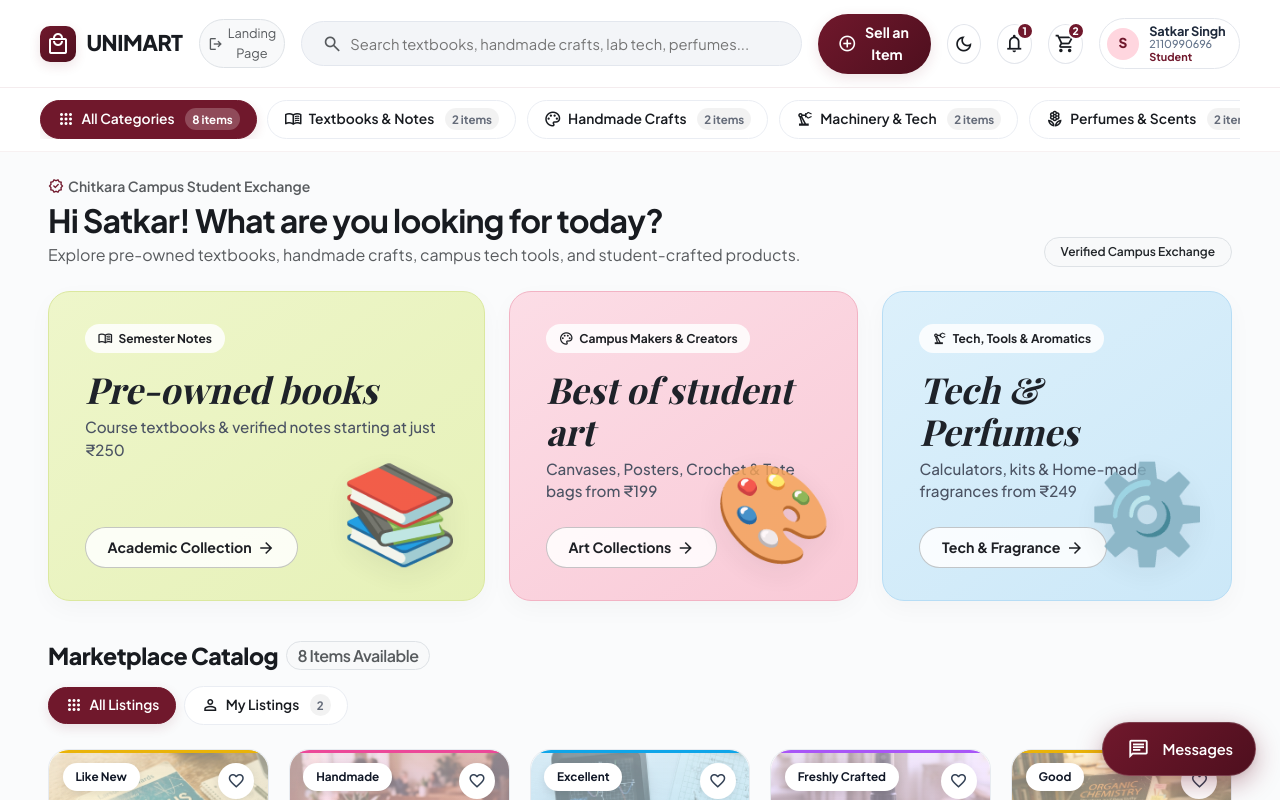
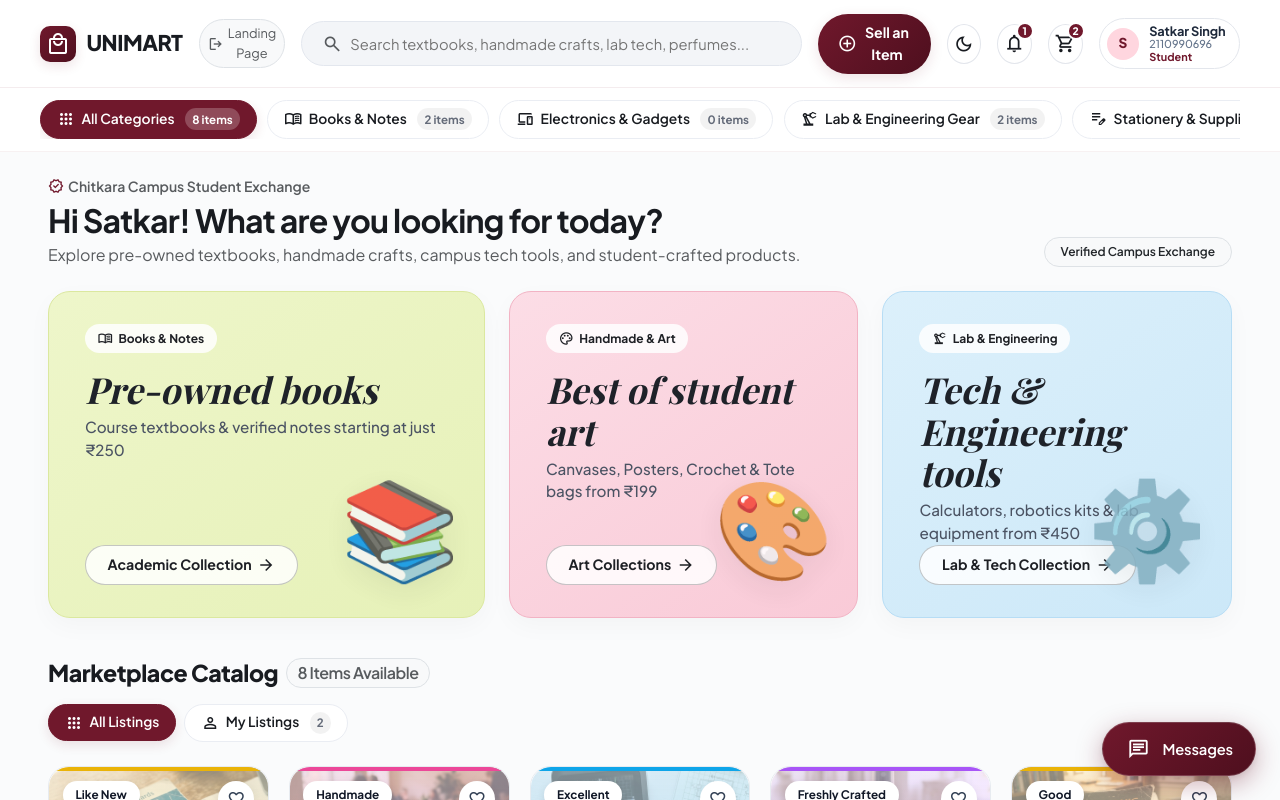
Before and after one commit to gagan069/UniMart, a React (Vite) app in the folder test-file-1/: page / in a window 1280 px wide. Built offline with nearby package versions, Linux system fonts and the light colour scheme; a web font is replaced by a local one.

Commit message:
fix: unify categories system across listings and filters (Bug 7) and exclude pending items from admin total value (Bug 8)

```diff
--- a/test-file-1/src/Dashboard.jsx
+++ b/test-file-1/src/Dashboard.jsx
@@ -167,13 +167,14 @@ export default function Dashboard({ onGoToLogin }) {
     }));
   };
 
-  // Category filter definitions
+  // Category filter definitions derived from categories.js
   const categoryDefs = [
     { key: 'All', name: 'All Categories', icon: 'apps' },
-    { key: 'Textbooks', name: 'Textbooks & Notes', icon: 'menu_book' },
-    { key: 'Handmade Crafts', name: 'Handmade Crafts', icon: 'palette' },
-    { key: 'Machinery & Tech', name: 'Machinery & Tech', icon: 'precision_manufacturing' },
-    { key: 'Perfumes & Scents', name: 'Perfumes & Scents', icon: 'local_florist' }
+    ...categories.map((c) => ({
+      key: c.id,
+      name: c.name,
+      icon: c.icon
+    }))
   ];
 
   const [catalogTab, setCatalogTab] = useState(() => {
@@ -226,28 +227,38 @@ export default function Dashboard({ onGoToLogin }) {
   const getCategoryCount = (key) => {
     if (key === 'All') return `${activeScopedProducts.length} items`;
     if (key === 'Pending') return `${pendingCount} items`;
-    const count = activeScopedProducts.filter((item) => item.category === key).length;
+    const count = activeScopedProducts.filter((item) => {
+      const itemCatId = resolveCategoryId(item);
+      const catObj = categories.find((c) => c.id === key);
+      return itemCatId === key || item.category === key || (catObj && item.category === catObj.name);
+    }).length;
     return `${count} items`;
   };
 
   // Dynamic product filtering by category and live search query within active scope
   const filteredProducts = activeScopedProducts.filter((item) => {
+    const itemCatId = resolveCategoryId(item);
+    const catObj = categories.find((c) => c.id === selectedCategory);
     const matchesCategory =
       selectedCategory === 'All'
         ? true
         : selectedCategory === 'Pending'
         ? item.status === 'pending'
-        : item.category === selectedCategory;
+        : itemCatId === selectedCategory ||
+          item.category === selectedCategory ||
+          (catObj && item.category === catObj.name);
+
     const q = searchQuery.trim().toLowerCase();
     if (!q) return matchesCategory;
 
     const matchesSearch =
-      item.title.toLowerCase().includes(q) ||
-      item.category.toLowerCase().includes(q) ||
-      item.seller.toLowerCase().includes(q) ||
+      (item.title || '').toLowerCase().includes(q) ||
+      (item.category || '').toLowerCase().includes(q) ||
+      (item.seller || '').toLowerCase().includes(q) ||
       (item.notes && item.notes.toLowerCase().includes(q)) ||
       (item.badge && item.badge.toLowerCase().includes(q)) ||
       (item.condition && item.condition.toLowerCase().includes(q)) ||
+      (item.description && item.description.toLowerCase().includes(q)) ||
       (item.status && item.status.toLowerCase().includes(q));
 
     return matchesCategory && matchesSearch;
@@ -1269,25 +1280,25 @@ export default function Dashboard({ onGoToLogin }) {
 
           {/* Card 1: Pre-owned Books (Lime Yellow Palette) */}
           <div
-            className={`unimart-spotlight-card card-lime-yellow ${selectedCategory === 'Textbooks' ? 'active-spotlight' : ''}`}
+            className={`unimart-spotlight-card card-lime-yellow ${selectedCategory === 'books-notes' ? 'active-spotlight' : ''}`}
             onClick={() => {
-              setSelectedCategory(selectedCategory === 'Textbooks' ? 'All' : 'Textbooks');
+              setSelectedCategory(selectedCategory === 'books-notes' ? 'All' : 'books-notes');
               document.getElementById('marketplace-catalog')?.scrollIntoView({ behavior: 'smooth' });
             }}
             role="button"
             tabIndex={0}
             onKeyDown={(e) => {
               if (e.key === 'Enter' || e.key === ' ') {
-                setSelectedCategory(selectedCategory === 'Textbooks' ? 'All' : 'Textbooks');
+                setSelectedCategory(selectedCategory === 'books-notes' ? 'All' : 'books-notes');
                 document.getElementById('marketplace-catalog')?.scrollIntoView({ behavior: 'smooth' });
               }
             }}
-            title="Filter by Textbooks & Notes"
+            title="Filter by Books & Notes"
           >
             <div>
               <div className="unimart-card-tag">
                 <span className="material-symbols-outlined" style={{ fontSize: '15px' }}>menu_book</span>
-                <span>Semester Notes</span>
+                <span>Books & Notes</span>
               </div>
               <div className="unimart-card-serif-title">
                 Pre-owned books
@@ -1298,9 +1309,9 @@ export default function Dashboard({ onGoToLogin }) {
             </div>
 
             <div className="unimart-view-all-pill">
-              <span>{selectedCategory === 'Textbooks' ? 'Active Filter • Click to Reset' : 'Academic Collection'}</span>
+              <span>{selectedCategory === 'books-notes' ? 'Active Filter • Click to Reset' : 'Academic Collection'}</span>
               <span className="material-symbols-outlined" style={{ fontSize: '18px' }}>
-                {selectedCategory === 'Textbooks' ? 'close' : 'arrow_forward'}
+                {selectedCategory === 'books-notes' ? 'close' : 'arrow_forward'}
               </span>
             </div>
 
@@ -1309,25 +1320,25 @@ export default function Dashboard({ onGoToLogin }) {
 
           {/* Card 2: Student Handmade Crafts & Art (Soft Pink Palette) */}
           <div
-            className={`unimart-spotlight-card card-soft-pink ${selectedCategory === 'Handmade Crafts' ? 'active-spotlight' : ''}`}
+            className={`unimart-spotlight-card card-soft-pink ${selectedCategory === 'handmade-art' ? 'active-spotlight' : ''}`}
             onClick={() => {
-              setSelectedCategory(selectedCategory === 'Handmade Crafts' ? 'All' : 'Handmade Crafts');
+              setSelectedCategory(selectedCategory === 'handmade-art' ? 'All' : 'handmade-art');
               document.getElementById('marketplace-catalog')?.scrollIntoView({ behavior: 'smooth' });
             }}
             role="button"
             tabIndex={0}
             onKeyDown={(e) => {
               if (e.key === 'Enter' || e.key === ' ') {
-                setSelectedCategory(selectedCategory === 'Handmade Crafts' ? 'All' : 'Handmade Crafts');
+                setSelectedCategory(selectedCategory === 'handmade-art' ? 'All' : 'handmade-art');
                 document.getElementById('marketplace-catalog')?.scrollIntoView({ behavior: 'smooth' });
               }
             }}
-            title="Filter by Student Handmade Crafts"
+            title="Filter by Handmade & Art"
           >
             <div>
               <div className="unimart-card-tag">
                 <span className="material-symbols-outlined" style={{ fontSize: '15px' }}>palette</span>
-                <span>Campus Makers & Creators</span>
+                <span>Handmade & Art</span>
               </div>
               <div className="unimart-card-serif-title">
                 Best of student art
@@ -1338,49 +1349,49 @@ export default function Dashboard({ onGoToLogin }) {
             </div>
 
             <div className="unimart-view-all-pill">
-              <span>{selectedCategory === 'Handmade Crafts' ? 'Active Filter • Click to Reset' : 'Art Collections'}</span>
+              <span>{selectedCategory === 'handmade-art' ? 'Active Filter • Click to Reset' : 'Art Collections'}</span>
               <span className="material-symbols-outlined" style={{ fontSize: '18px' }}>
-                {selectedCategory === 'Handmade Crafts' ? 'close' : 'arrow_forward'}
+                {selectedCategory === 'handmade-art' ? 'close' : 'arrow_forward'}
               </span>
             </div>
 
             <span className="unimart-card-art-icon">🎨</span>
           </div>
 
-          {/* Card 3: Machinery, Tech & Perfumes (Sky Blue Palette) */}
+          {/* Card 3: Lab & Engineering Gear (Sky Blue Palette) */}
           <div
-            className={`unimart-spotlight-card card-sky-blue ${selectedCategory === 'Machinery & Tech' ? 'active-spotlight' : ''}`}
+            className={`unimart-spotlight-card card-sky-blue ${selectedCategory === 'lab-engineering-gear' ? 'active-spotlight' : ''}`}
             onClick={() => {
-              setSelectedCategory(selectedCategory === 'Machinery & Tech' ? 'All' : 'Machinery & Tech');
+              setSelectedCategory(selectedCategory === 'lab-engineering-gear' ? 'All' : 'lab-engineering-gear');
               document.getElementById('marketplace-catalog')?.scrollIntoView({ behavior: 'smooth' });
             }}
             role="button"
             tabIndex={0}
             onKeyDown={(e) => {
               if (e.key === 'Enter' || e.key === ' ') {
-                setSelectedCategory(selectedCategory === 'Machinery & Tech' ? 'All' : 'Machinery & Tech');
+                setSelectedCategory(selectedCategory === 'lab-engineering-gear' ? 'All' : 'lab-engineering-gear');
                 document.getElementById('marketplace-catalog')?.scrollIntoView({ behavior: 'smooth' });
               }
             }}
-            title="Filter by Machinery & Tech"
+            title="Filter by Lab & Engineering Gear"
           >
             <div>
               <div className="unimart-card-tag">
                 <span className="material-symbols-outlined" style={{ fontSize: '15px' }}>precision_manufacturing</span>
-                <span>Tech, Tools & Aromatics</span>
+                <span>Lab & Engineering</span>
               </div>
               <div className="unimart-card-serif-title">
-                Tech & Perfumes
+                Tech & Engineering tools
               </div>
               <div className="unimart-card-subtitle">
-                Calculators, kits & Home-made fragrances from ₹249
+                Calculators, robotics kits & lab equipment from ₹450
               </div>
             </div>
 
             <div className="unimart-view-all-pill">
-              <span>{selectedCategory === 'Machinery & Tech' ? 'Active Filter • Click to Reset' : 'Tech & Fragrance'}</span>
+              <span>{selectedCategory === 'lab-engineering-gear' ? 'Active Filter • Click to Reset' : 'Lab & Tech Collection'}</span>
               <span className="material-symbols-outlined" style={{ fontSize: '18px' }}>
-                {selectedCategory === 'Machinery & Tech' ? 'close' : 'arrow_forward'}
+                {selectedCategory === 'lab-engineering-gear' ? 'close' : 'arrow_forward'}
               </span>
             </div>
 
@@ -1463,7 +1474,7 @@ export default function Dashboard({ onGoToLogin }) {
                 {selectedCategory !== 'All' && (
                   <span className="badge bg-white text-dark border rounded-pill px-3 py-2 d-inline-flex align-items-center gap-2 shadow-sm">
                     <span className="text-muted small">Category:</span>
-                    <strong>{selectedCategory}</strong>
+                    <strong>{categories.find((c) => c.id === selectedCategory)?.name || (selectedCategory === 'Pending' ? 'Waiting Approval' : selectedCategory)}</strong>
                     <button
                       type="button"
                       className="btn-close ms-1"
@@ -1534,8 +1545,8 @@ export default function Dashboard({ onGoToLogin }) {
               <h4 className="fw-bold mb-1">No Listings Found</h4>
               <p className="text-muted small mb-3 text-center" style={{ maxWidth: '420px' }}>
                 {searchQuery.trim()
-                  ? `No products match "${searchQuery}" in ${selectedCategory === 'All' ? 'any category' : selectedCategory}.`
-                  : `No products available currently in "${selectedCategory}".`}
+                  ? `No products match "${searchQuery}" in ${selectedCategory === 'All' ? 'any category' : (categories.find((c) => c.id === selectedCategory)?.name || selectedCategory)}.`
+                  : `No products available currently in "${categories.find((c) => c.id === selectedCategory)?.name || selectedCategory}".`}
               </p>
               <button
                 type="button"
--- a/test-file-1/src/context/ListingsContext.jsx
+++ b/test-file-1/src/context/ListingsContext.jsx
@@ -15,7 +15,7 @@ export const INITIAL_PRODUCTS = [
     id: 1,
     seller_id: 'student_b',
     title: 'Calculus',
-    category: 'Textbooks',
+    category: 'Books & Notes',
     category_id: 'books-notes',
     price: 450,
     origPrice: 1499,
@@ -33,7 +33,7 @@ export const INITIAL_PRODUCTS = [
     id: 2,
     seller_id: 'student_c',
     title: 'Handcrafted Matcha Mug',
-    category: 'Handmade Crafts',
+    category: 'Handmade & Art',
     category_id: 'handmade-art',
     price: 350,
     origPrice: 699,
@@ -51,7 +51,7 @@ export const INITIAL_PRODUCTS = [
     id: 3,
     seller_id: 'student_d',
     title: 'Color Graphing Calculator',
-    category: 'Machinery & Tech',
+    category: 'Lab & Engineering Gear',
     category_id: 'lab-engineering-gear',
     price: 2499,
     origPrice: 6999,
@@ -69,7 +69,7 @@ export const INITIAL_PRODUCTS = [
     id: 4,
     seller_id: 'student_e',
     title: 'Botanical Room Spray: Cedar & Wild Lavender (50ml)',
-    category: 'Perfumes & Scents',
+    category: 'Perfumes & Grooming',
     category_id: 'perfumes-grooming',
     price: 299,
     origPrice: 499,
@@ -87,7 +87,7 @@ export const INITIAL_PRODUCTS = [
     id: 5,
     seller_id: 'student_a',
     title: 'Organic Chemistry as a Second Language (Klein)',
-    category: 'Textbooks',
+    category: 'Books & Notes',
     category_id: 'books-notes',
     price: 380,
     origPrice: 1100,
@@ -105,7 +105,7 @@ export const INITIAL_PRODUCTS = [
     id: 6,
     seller_id: 'student_f',
     title: 'Block-Printed Canvas Tote Bag (Sunflower Edition)',
-    category: 'Handmade Crafts',
+    category: 'Handmade & Art',
     category_id: 'handmade-art',
     price: 280,
     origPrice: 550,
@@ -123,7 +123,7 @@ export const INITIAL_PRODUCTS = [
     id: 7,
     seller_id: 'student_a',
     title: 'Arduino Uno Starter Lab Kit + Sensors Box',
-    category: 'Machinery & Tech',
+    category: 'Lab & Engineering Gear',
     category_id: 'lab-engineering-gear',
     price: 1150,
     origPrice: 2400,
@@ -141,7 +141,7 @@ export const INITIAL_PRODUCTS = [
     id: 8,
     seller_id: 'student_g',
     title: 'Solid Amber & Sandalwood Wax Cologne (15g Pocket Tin)',
-    category: 'Perfumes & Scents',
+    category: 'Perfumes & Grooming',
     category_id: 'perfumes-grooming',
     price: 249,
     origPrice: 450,
--- a/test-file-1/src/data/mockListings.js
+++ b/test-file-1/src/data/mockListings.js
@@ -4,7 +4,7 @@ export const mockListings = [
   {
     id: 1,
     title: 'Calculus',
-    category: 'Textbooks',
+    category: 'Books & Notes',
     category_id: 'books-notes',
     price: 450,
     origPrice: 1499,
@@ -19,7 +19,7 @@ export const mockListings = [
   {
     id: 2,
     title: 'Handcrafted Matcha Mug',
-    category: 'Handmade Crafts',
+    category: 'Handmade & Art',
     category_id: 'handmade-art',
     price: 350,
     origPrice: 699,
@@ -34,7 +34,7 @@ export const mockListings = [
   {
     id: 3,
     title: 'Color Graphing Calculator',
-    category: 'Machinery & Tech',
+    category: 'Lab & Engineering Gear',
     category_id: 'lab-engineering-gear',
     price: 2499,
     origPrice: 6999,
@@ -49,7 +49,7 @@ export const mockListings = [
   {
     id: 4,
     title: 'Botanical Room Spray: Cedar & Wild Lavender (50ml)',
-    category: 'Perfumes & Scents',
+    category: 'Perfumes & Grooming',
     category_id: 'perfumes-grooming',
     price: 299,
     origPrice: 499,
@@ -64,7 +64,7 @@ export const mockListings = [
   {
     id: 5,
     title: 'Organic Chemistry as a Second Language (Klein)',
-    category: 'Textbooks',
+    category: 'Books & Notes',
     category_id: 'books-notes',
     price: 380,
     origPrice: 1100,
@@ -79,7 +79,7 @@ export const mockListings = [
   {
     id: 6,
     title: 'Hand-Embroidered Canvas Tote Bag',
-    category: 'Handmade Crafts',
+    category: 'Handmade & Art',
     category_id: 'handmade-art',
     price: 320,
     origPrice: 599,
@@ -94,7 +94,7 @@ export const mockListings = [
   {
     id: 7,
     title: 'Arduino Robotics Starter Kit + Sensor Shield',
-    category: 'Machinery & Tech',
+    category: 'Lab & Engineering Gear',
     category_id: 'lab-engineering-gear',
     price: 1850,
     origPrice: 3499,
@@ -109,7 +109,7 @@ export const mockListings = [
   {
     id: 8,
     title: 'Artisanal Solid Perfume: Amberwood & Bergamot',
-    category: 'Perfumes & Scents',
+    category: 'Perfumes & Grooming',
     category_id: 'perfumes-grooming',
     price: 249,
     origPrice: 449,
--- a/test-file-1/src/pages/AdminPage.jsx
+++ b/test-file-1/src/pages/AdminPage.jsx
@@ -28,7 +28,9 @@ export default function AdminPage() {
     );
   });
 
-  const totalMarketValue = productList.reduce((acc, curr) => acc + (Number(curr.price) || 0), 0);
+  const totalMarketValue = productList
+    .filter((item) => item.status !== 'pending')
+    .reduce((acc, curr) => acc + (Number(curr.price) || 0), 0);
 
   const handleApprove = (item) => {
     approveListing(item.id);
```
